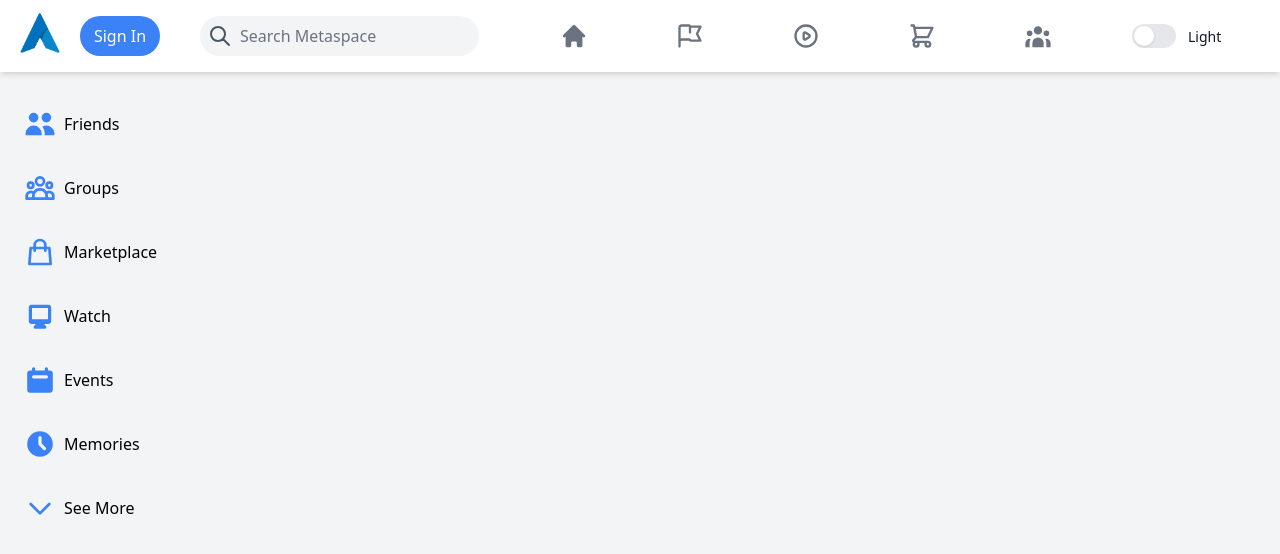
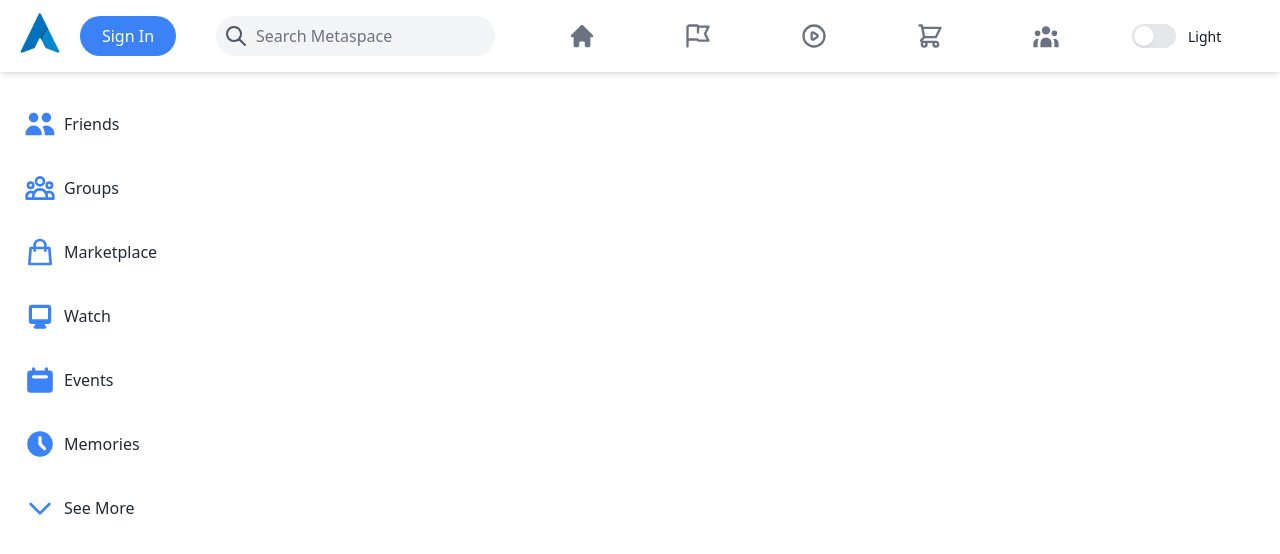
Before and after one commit to AyoCodess/Facebook-Clone-Functional-NextJs-Firebase-Tailwind-Typescript, a Next.js app: page / in a window 1280 px wide. Shown: the top 554 px of the page. Built offline with nearby package versions, Linux system fonts and the light colour scheme; no server answers.

Commit message:
fixed light/dark mode bugs and implemented global classes for toggling the mode

```diff
--- a/components/Header.tsx
+++ b/components/Header.tsx
@@ -27,8 +27,8 @@ export const Header = () => {
   const { data: session } = useSession();
   return (
     <div
-      className={`sticky top-0 z-50  flex items-center p-2  lg:px-5 shadow-md transition duration-700
-     ${!theme ? 'bg-white ' : 'bg-black- shadow-gray-800'}`}>
+      className={`sticky top-0 z-50  flex items-center p-2  lg:px-5 shadow-md
+     ${!theme ? 'themeLight ' : 'themeDark shadow-gray-800'}`}>
       {/* Left */}
       <div className='flex items-center'>
         <div className='ml-3 lg:ml-0'>
@@ -42,10 +42,10 @@ export const Header = () => {
         </div>
         {!session && (
           <button
-            className={`py-2 px-3 rounded-full transition duration-700 w-20 ml-5  ${
+            className={`py-2 px-3 rounded-full w-24 ml-5  ${
               !theme
-                ? 'bg-blue-500 text-white'
-                : 'bg-black text-white shadow border border-white'
+                ? 'themeLight bg-blue-500 text-white '
+                : ' themeDark shadow border border-white'
             }`}
             onClick={() => signIn()}>
             Sign In
@@ -54,7 +54,11 @@ export const Header = () => {
 
         {session && (
           <button
-            className='py-2 px-3 rounded-full transition duration-700 w-24 ml-5 bg-blue-500  text-white'
+            className={`py-2 px-3 rounded-full w-24 ml-5  ${
+              !theme
+                ? 'themeLight bg-blue-500 text-white '
+                : 'themeDark shadow border border-white'
+            }`}
             onClick={() => signOut()}>
             Sign Out
           </button>
@@ -91,7 +95,7 @@ export const Header = () => {
           <img className='h-10 rounded-full mr-2' src={session.user?.image!} />
           <p
             className={`whitespace-nowrap font-semibold pr-3 ${
-              !theme ? '' : 'text-white'
+              !theme ? 'themeLight' : 'themeDark'
             } `}>
             {session.user?.name}
           </p>
--- a/components/InputBox.tsx
+++ b/components/InputBox.tsx
@@ -102,8 +102,8 @@ export const InputBox = () => {
 
   return (
     <div
-      className={` p-2 rounded-2xl shadow-md text-gray-500 font-medium mt-6 transition duration-700 ${
-        !theme ? 'bg-white' : ' bg-gray-800'
+      className={` p-2 rounded-2xl shadow-md text-gray-500 font-medium mt-6  ${
+        !theme ? 'themeLight' : ' themeDark'
       }`}>
       <div className='flex gap-4 p-4 items-center'>
         <Image
@@ -141,8 +141,8 @@ export const InputBox = () => {
         <div className='inputIcon'>
           <VideoCameraIcon className='h-7 text-red-500' />
           <p
-            className={`text-xs sm:text-sm xl:text-base transition duration-700 ${
-              !theme ? '' : 'text-white'
+            className={`text-xs sm:text-sm xl:text-base ${
+              !theme ? 'themeLight' : 'themeDark'
             }`}>
             Live Video
           </p>
@@ -153,8 +153,8 @@ export const InputBox = () => {
           className='inputIcon'>
           <CameraIcon className='h-7 text-green-400' />
           <p
-            className={`text-xs sm:text-sm xl:text-base transition duration-700 ${
-              !theme ? '' : 'text-white'
+            className={`text-xs sm:text-sm xl:text-base ${
+              !theme ? 'themeLight' : 'themeDark'
             }`}>
             Photo/Video
           </p>
@@ -169,8 +169,8 @@ export const InputBox = () => {
         <div className='inputIcon'>
           <EmojiHappyIcon className='h-7 text-yellow-300' />
           <p
-            className={`text-xs sm:text-sm xl:text-base transition duration-700 ${
-              !theme ? '' : 'text-white'
+            className={`text-xs sm:text-sm xl:text-base  ${
+              !theme ? 'themeLight' : 'themeDark'
             }`}>
             Feeling/Activity
           </p>
--- a/components/Sidebar.tsx
+++ b/components/Sidebar.tsx
@@ -21,8 +21,8 @@ export const Sidebar = () => {
 
   return (
     <div
-      className={`p-2 pt-5 max-w-[600px] xl:min-w-[300px] transition duration-700 ${
-        !theme ? '' : 'bg-gray-900'
+      className={`p-2 pt-5 max-w-[600px] xl:min-w-[300px] ${
+        !theme ? 'themeLight' : 'themeDark'
       }`}>
       {session && (
         <SidebarRow
--- a/components/SidebarRow.tsx
+++ b/components/SidebarRow.tsx
@@ -14,7 +14,9 @@ export const SidebarRow = ({ src, Icon, title }: Props) => {
   return (
     <div
       className={`flex items-center gap-2 p-4 rounded-xl  cursor-pointer ${
-        !theme ? 'hover:bg-gray-200' : 'hover:bg-blue-500'
+        !theme
+          ? ' themeLight hover:bg-gray-200'
+          : ' themeDark hover:bg-blue-500'
       }`}>
       {src && (
         <Image
@@ -27,14 +29,14 @@ export const SidebarRow = ({ src, Icon, title }: Props) => {
       )}
       {Icon && (
         <Icon
-          className={`h-8 w-8 transition duration-700 ${
-            !theme ? 'text-blue-500' : 'text-white'
+          className={`h-8 w-8  ${
+            !theme ? 'themeLight text-blue-500' : 'themeDark'
           } `}
         />
       )}
       <p
-        className={`hidden sm:inline-flex font-medium transition duration-700 ${
-          !theme ? '' : 'text-white'
+        className={`hidden sm:inline-flex font-medium  ${
+          !theme ? 'themeLight' : 'themeDark'
         }`}>
         {title}
       </p>
--- a/pages/index.tsx
+++ b/pages/index.tsx
@@ -13,8 +13,8 @@ const Home: NextPage<Props> = () => {
   const { theme, setTheme } = useContext(ThemeContext);
   return (
     <div
-      className={` h-screen  overflow-hidden transition duration-700 ${
-        !theme ? 'bg-gray-100' : 'bg-black'
+      className={` h-screen  overflow-hidden  ${
+        !theme ? 'themeLight' : 'themeDark'
       } `}>
       <Head>
         <title>Meta Space</title>
--- a/styles/globals.css
+++ b/styles/globals.css
@@ -24,4 +24,12 @@
   .inputIcon {
     @apply flex items-center justify-center gap-1 hover:bg-gray-100 flex-grow p-2 rounded-xl cursor-pointer;
   }
+
+  .themeLight {
+    @apply bg-white text-gray-800 transition-all duration-100;
+  }
+
+  .themeDark {
+    @apply bg-gray-900 text-gray-100  transition-all duration-100;
+  }
 }
```
